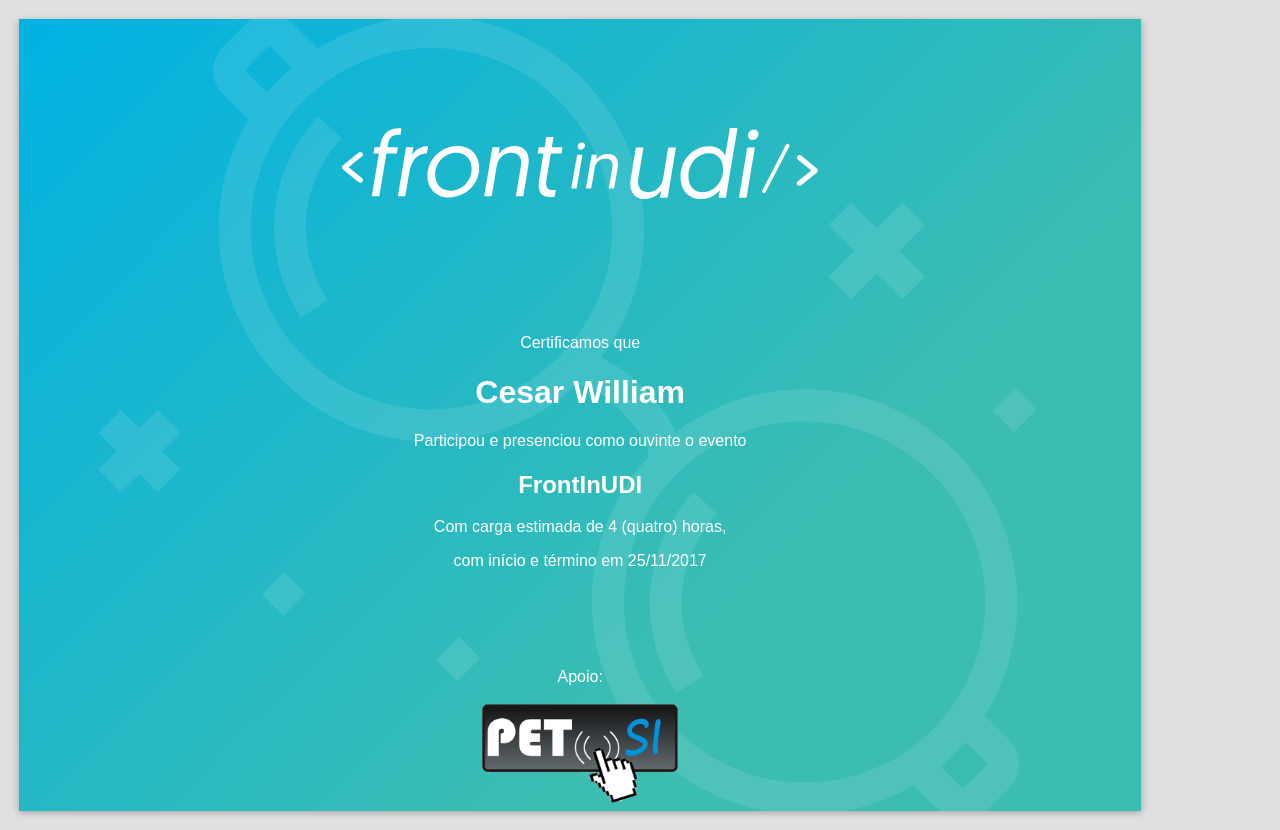
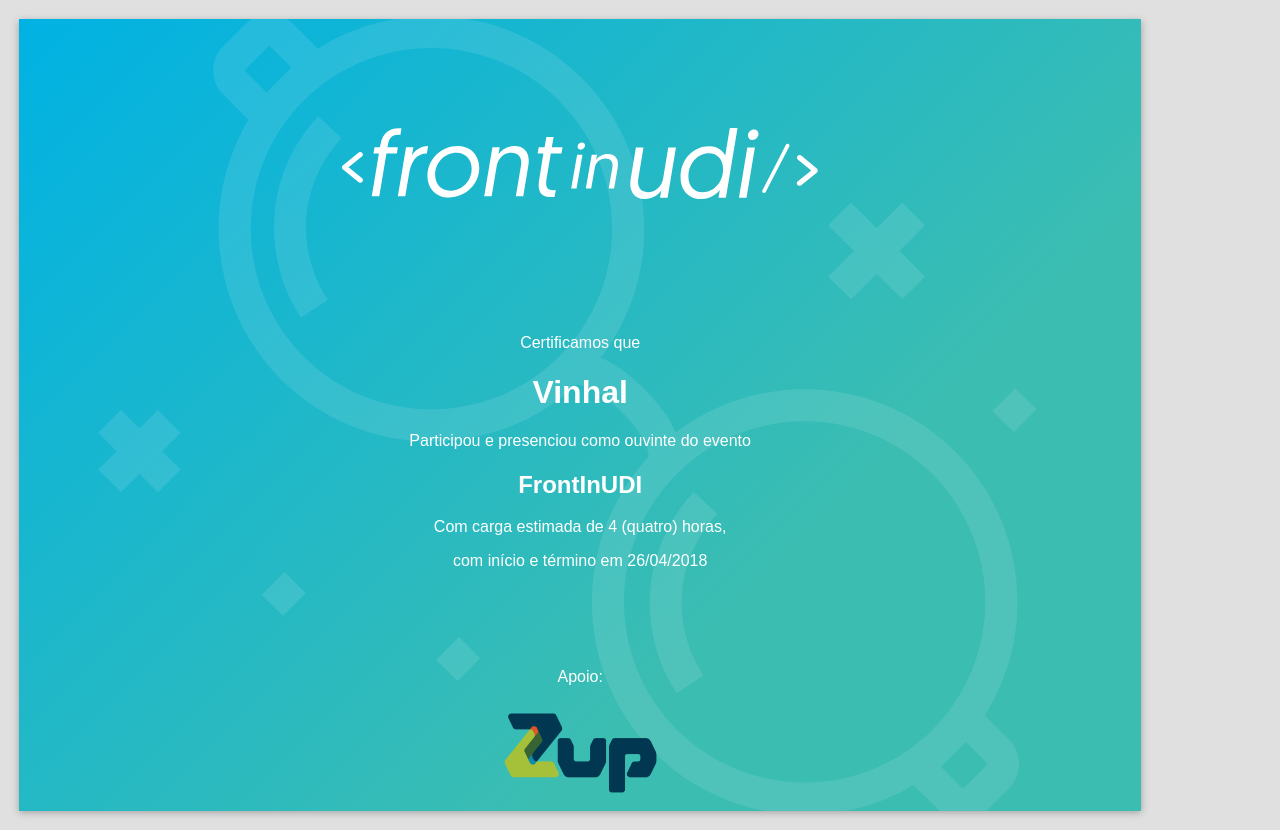
Before and after one commit to FrontInUDI/certificate, a website: page public/index.html in a window 1280 px wide. Drawn offline with Linux system fonts and the light colour scheme.

```diff
--- a/public/index.html
+++ b/public/index.html
@@ -457,7 +457,7 @@
                     <span
                         style="display: initial;"
                         id="participacao">
-                        ouvinte o evento
+                        ouvinte do evento
                     </span>
                 </p>
 
@@ -491,7 +491,7 @@
                 class="footer-sponsor">
                 <img
                     id="sponsorimage"
-                    src="petsi.png">
+                    src="zup.png">
             </div>
         </footer>
 
@@ -499,68 +499,96 @@
 
     <script>
         const pName = document.querySelector('#nome')
+        const pDataInicio = document.querySelector('#datainicio')
+        const pParticipacao = document.querySelector('#participacao')
         let index = 0
-        // attendees = [
-        //     'Artur Aquino',
-        //     'Victor Guerra',
-        //     'Deivid Ribeiro',
-        //     'Daniel Farias Souza',
-        //     'Joao Paulo Avila',
-        //     'Deivisson Pereira de Paula',
-        //     'Gislene dos Santos Carvalho',
-        //     'Lorrayne Paraiso',
-        //     'Gustavo Barbosa',
-        //     'Bruno Melo',
-        //     'Isabela Sousa Guimarães',
-        //     'Jorcelino Júnior',
-        //     'Normandes Junior',
-        //     'César William',
-        //     'Nathalya Paula',
-        //     'Dayves oliveira',
-        //     'Laercio Lima',
-        //     'Bruno César',
-        //     'Vinicius Avelino Meireles',
-        //     'Guilherme Pacheco',
-        //     'Rafael Alves',
-        //     'Jessiane Gomes Andrade',
-        //     'Paulo Cesar',
-        //     'Danniel Sousa',
-        //     'Tacio Medeiros',
-        // ]
         attendees = [
-            "Aline Marinho",
-            "Aline DAngelo",
-            "Carlos Langoni",
-            "Cesar William",
-            "Claudio Santos",
-            "Clenio Oliveira",
-            "Danniel Sousa",
-            "Eduardo Costa de Paiva",
-            // "Eduardo Gonçalves Costa",
-            "Felipe Freitas",
-            "Fernando Garcia",
-            "Filipe Forattini",
-            // "Isabela Sousa Guimarães",
-            "Isac",
-            // "Joao Paulo Avila",
-            "Jorcelino Júnior",
-            "Leonardo Pimentel",
+            // "Alaor",
+            // "Aline DAngelo",
+            // "Andressa Finzi",
+            // "Artur Aquino",
+            // "Bruno Benicio",
+            // "Caio Rodrigues",
+            // "Claudio Santos",
+            // "Cleber Evangelista Azevedo",
+            // "Cristiano Oliveira",
+            // "Daniel Viana",
+            // "Danilo Mello",
+            // "Danniel Sousa",
+            // "Dayves Oliveira",
+            // "Deivid Ribeiro",
+            // "Eduardo Costa de Paiva",
+            // "Eliezer Ferreira",
+            // "Erik Reis",
+            // "Evandro Junior",
+            // "Fabiano Fernandes",
+            // "Felipe De Aquino Nascimento",
+            // "Felipe Freitas",
+            // "Flavio Vallovera Marques",
+            // "Fábio Vasconcelos",
+            // "Gabi Fagundes",
+            // "Gabriel Beirigo",
+            // "George Silva",
+            // "Gislene dos Santos Carvalho",
+            // "Guto Rocha",
+            // "Heldson Luiz",
+            // "Igor Tannús Corrêa",
+            // "Isac",
+            // "Ismael Nascimento",
+            // "Jean Souza",
+            // "Jhony Dias",
+            // "Jhyeferson Dias",
+            // "Joel Rodrigues",
+            // "Jose Joaquim Brandão Neto",
+            // "João Stinglin Neto",
+            // "Kayke Mendes",
+            // "Laercio Lima",
+            // "Leonardo Santiago",
+            // "Lorrayne Paraiso",
+            // "Luan Vieira",
+            // "Lucas Machado Sales",
+            // "Lucas Nunes Arantes",
             // "Lucas Vilaboim",
-            // "Lucas Menezes",
-            "Mateus Henrique",
-            "Matheus Eduardo",
-            // "Pablo Henrique Penha Silva",
-            "Rafael Ericson",
-            "Renato Rodrigues",
-            "Rodrigo Reis",
-            "Tarcísio Abadio de Magalhães Júnior"
-            // "Thalys Guimarães"
+            // "Luiz Fernando Signorelli",
+            // "Luís Henrique Faria",
+            // "Maiky Alves",
+            // "Marcos Tadeu",
+            // "Marcos Vinício",
+            // "Marcus Reis",
+            // "Mateus Emanuel Araújo",
+            // "Matheus Eduardo",
+            // "Matheus Meira",
+            // "Maycon Leandro Euzebio",
+            // "Mayke Alisson",
+            // "Michele Ribeiro",
+            // "Miguel Lucas Peres Souza",
+            // "Pedro Neto",
+            // "Pedro Paulo",
+            // "Rafael Alves",
+            // "Rafael Ribeiro",
+            // "Renato Guarato",
+            // "Rodrigo Siqueira Coelho",
+            // "Rodrigo Videschi",
+            // "Rômulo Nascimento",
+            // "Stanley Gomes",
+            // "Thais Ribeiro",
+            // "Tiago M.Souza",
+            "Tácio Medeiros",
+            "Uilian Silva",
+            "Victor Martins Guerra",
+            "Vinhal",
+            "Washington Soares",
+            "Willie Oliveira",
+            "Zelcia Bebiano",
         ]
 
         console.log(attendees.length)
 
         const changeName = () => {
-            pName.textContent = attendees[index > (attendees.length - 1) ? 0 : index]
+            // pName.textContent = attendees[index > (attendees.length - 1) ? 0 : index]
+            pName.textContent = attendees[index > attendees.length ? 0 : index]
+            pDataInicio.textContent = "26/04/2018"
+            pParticipacao.textContent = "ouvinte do evento"
             index++
         }
 
```
Also changed, not shown: src/puppet-certificates.js (+77 -27 lines), public/colmeia.png (added), public/softbox.png (added), public/zup.png (added), 1 other file.
